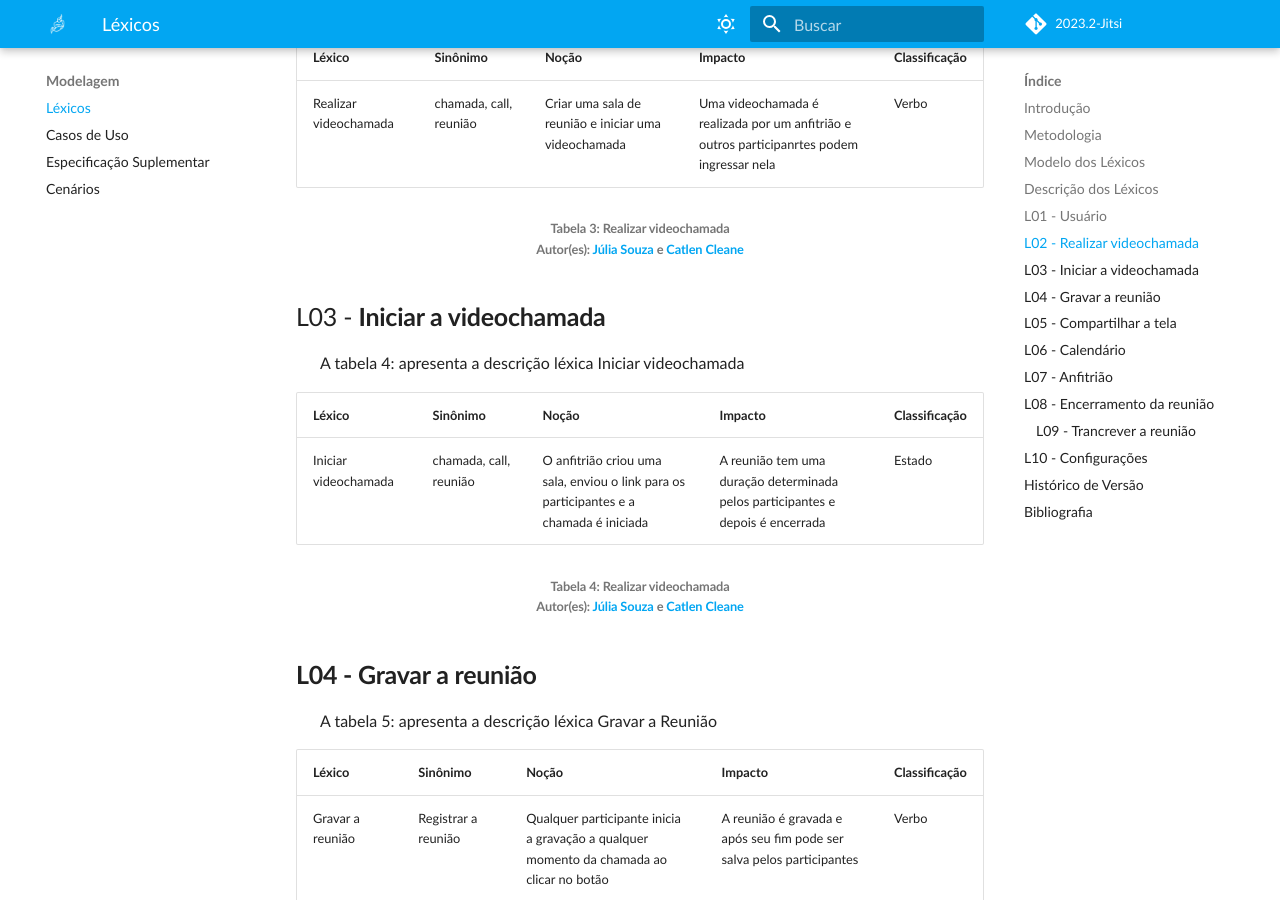
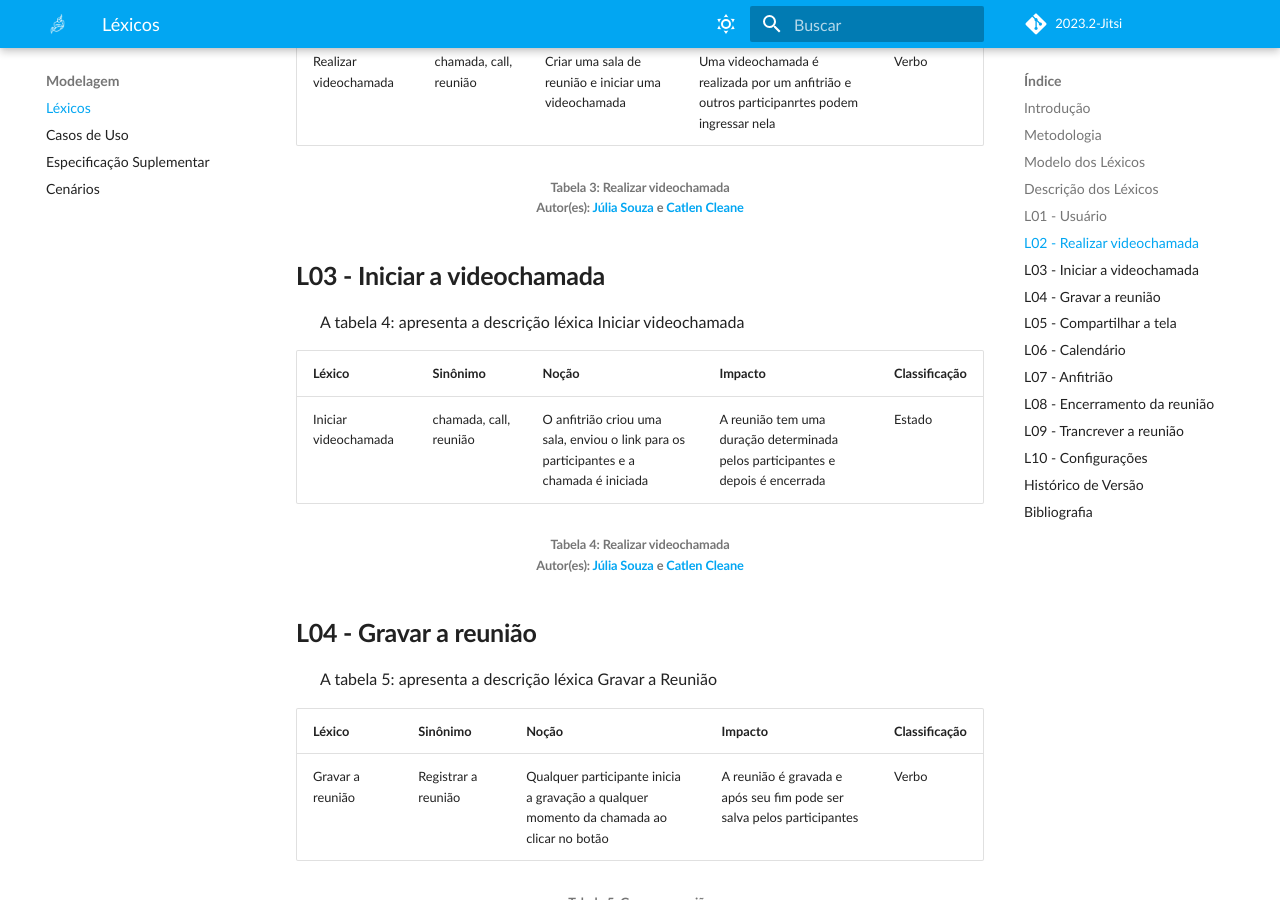
Before and after one commit to Requisitos-de-Software/2023.2-Jitsi, an MkDocs documentation site: the page built from docs/Modelagem/lexico.md, in a window 1280 px wide and 900 px high, scrolled down 1371 px. Built offline with MkDocs 1.6.1 and Material for MkDocs 9.7.7, drawn with Linux system fonts in a browser that asks for light colours; some web fonts are replaced; comment, search, counter and statistics services are not loaded.

Commit message:
ajustes no léxico

```diff
--- a/docs/Modelagem/lexico.md
+++ b/docs/Modelagem/lexico.md
@@ -27,9 +27,6 @@
 
 
 ## **Descrição dos Léxicos**
-<p align="justify">
-&emsp;&emsp;
-</p>
 
 ## **L01 - Usuário**
 <p align="justify">
@@ -59,7 +56,7 @@
 <br/> Autor(es): <a href="https://github.com/JuliaSSouza">Júlia Souza</a> e <a href="https://github.com/catlenc">Catlen Cleane</a></h6>
 </center>
 
-## L03 - **Iniciar a videochamada**
+## **L03 - Iniciar a videochamada**
 <p align="justify">
 &emsp;&emsp;A tabela 4: apresenta a descrição léxica Iniciar videochamada
 </p>
@@ -143,7 +140,7 @@
 <br/> Autor(es): <a href="https://github.com/JuliaSSouza">Júlia Souza</a> e <a href="https://github.com/catlenc">Catlen Cleane</a></h6>
 </center>
 
-### L09 - Trancrever a reunião
+## **L09 - Trancrever a reunião**
 <p align="justify">
 &emsp;&emsp;A tabela 10: apresenta a descrição Trancrever da reunião
 </p>
```
